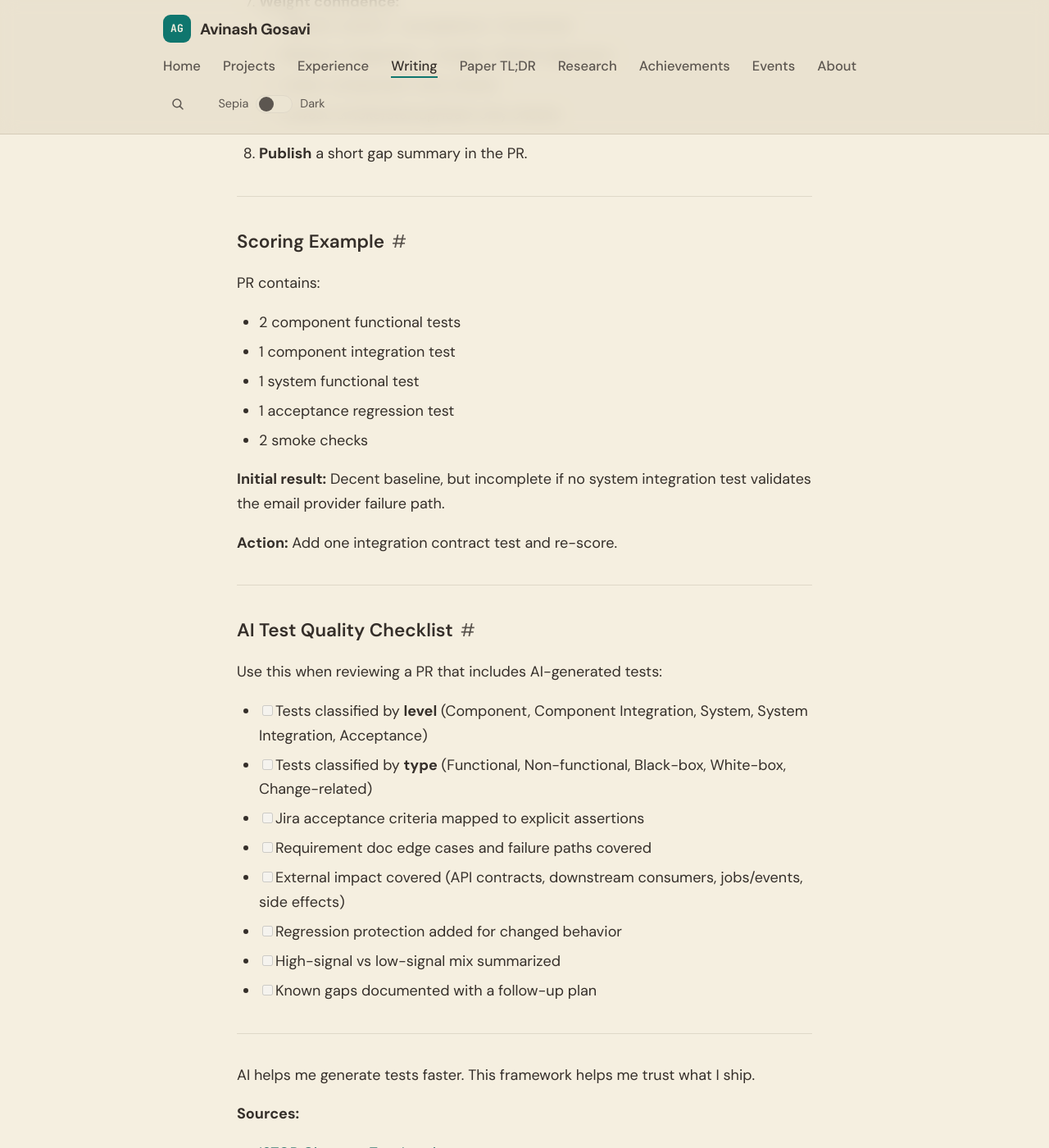
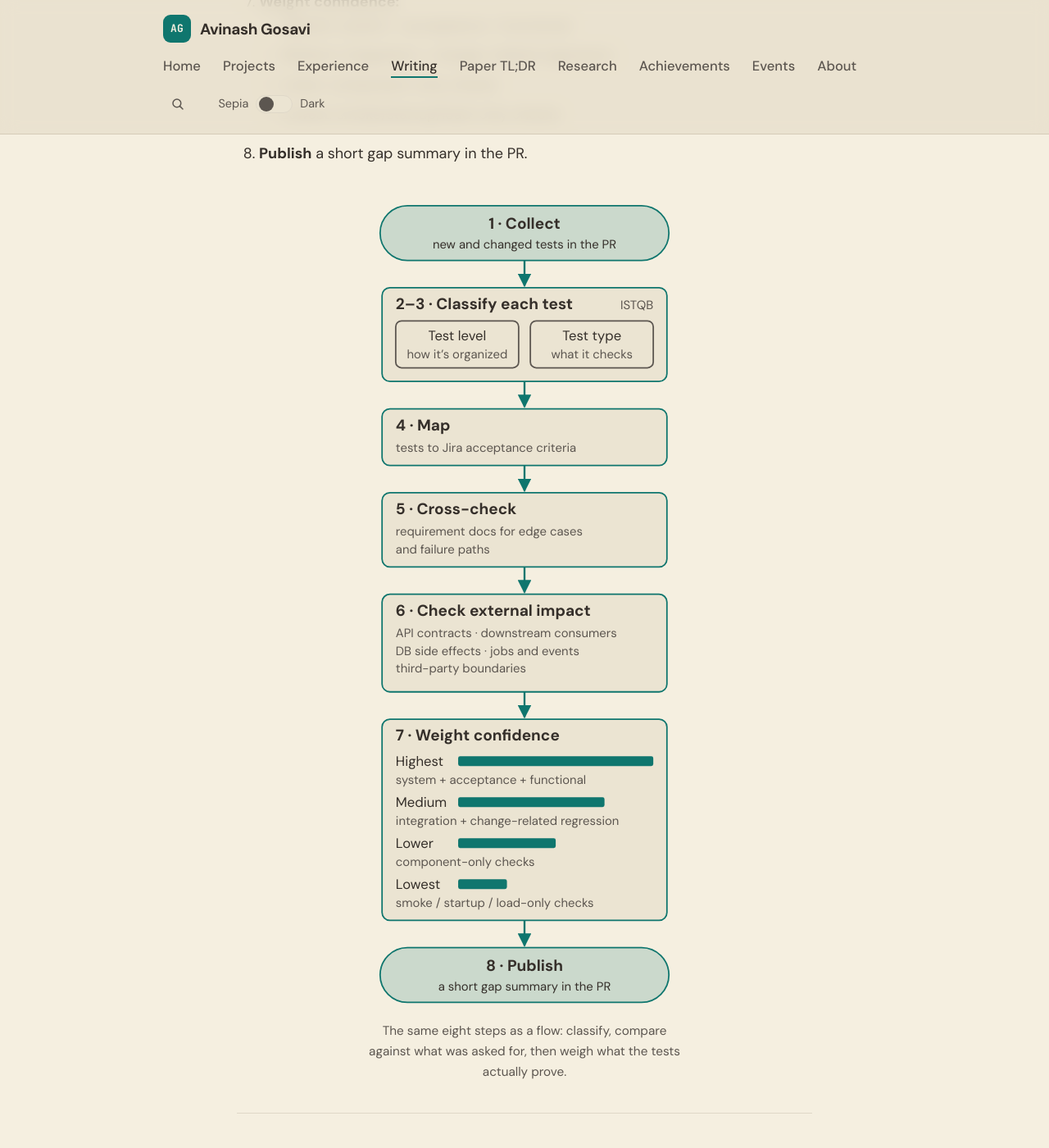
Before and after one commit to aag1091-alt/avinashgosavi.com, a Jekyll site: the page built from _posts/2026-02-28-reviewing-ai-generated-tests-istqb-framework.md, in a window 1280 px wide and 1400 px high, scrolled down 2893 px. Shown: the whole window at 82% size. Built offline with Jekyll 4.4.1, drawn with Linux system fonts in a browser that asks for light colours.

Commit message:
Design: eight-step review flow diagram on the AI-generated tests post
Co-Authored-By: Claude <noreply@anthropic.com>

```diff
--- a/_data/changelog.yml
+++ b/_data/changelog.yml
@@ -1,5 +1,9 @@
 # Public changelog shown on /changelog and (latest 3) on the homepage.
 # Newest first. desk: Writing | Design | Engineering
+- date: 2026-10-25
+  desk: Design
+  text: The post on reviewing AI-generated tests now has a diagram of its eight-step review, from collecting the tests to weighting confidence and posting a gap summary.
+  link: /post/reviewing-ai-generated-tests-istqb-framework/
 - date: 2026-10-25
   desk: Engineering
   text: Posts that were revised a week or more after publishing now show an "Updated" date next to the original one.
--- /dev/null
+++ b/_includes/diagrams/ai-test-review-flow.html
@@ -0,0 +1,66 @@
+<figure class="diagram">
+<svg viewBox="0 0 336 836" role="img" aria-labelledby="aitest-dg-title aitest-dg-desc" xmlns="http://www.w3.org/2000/svg">
+  <title id="aitest-dg-title">The eight-step review of AI-generated tests in a pull request</title>
+  <desc id="aitest-dg-desc">Step 1: collect all new and changed tests in the PR. Steps 2 and 3: classify each test by ISTQB test level, a group of activities organized and managed together, and by ISTQB test type, a group of activities aimed at specific characteristics. Step 4: map the tests to Jira acceptance criteria. Step 5: cross-check requirement docs for edge cases and failure paths. Step 6: check external impact coverage: API contracts, downstream consumers, DB side effects, jobs and events, and third-party boundaries. Step 7: weight confidence. Highest for system, acceptance and functional tests; medium for integration and change-related regression; lower for component-only checks; lowest for smoke, startup or load-only checks. Step 8: publish a short gap summary in the PR.</desc>
+  <defs>
+    <marker id="aitest-dg-arrow" viewBox="0 0 10 10" refX="9" refY="5" markerWidth="7" markerHeight="7" orient="auto-start-reverse">
+      <path class="dg-head" d="M0 0 L10 5 L0 10 z"/>
+    </marker>
+  </defs>
+
+  <rect class="dg-pill" x="20" y="10" width="296" height="56" rx="28"/>
+  <text class="dg-strong" x="168" y="34" text-anchor="middle">1 · Collect</text>
+  <text class="dg-note dg-ink" x="168" y="54" text-anchor="middle">new and changed tests in the PR</text>
+  <line class="dg-line" x1="168" y1="66" x2="168" y2="92" marker-end="url(#aitest-dg-arrow)"/>
+
+  <rect class="dg-box" x="22" y="94" width="292" height="96" rx="8"/>
+  <text class="dg-strong" x="36" y="116">2–3 · Classify each test</text>
+  <text class="dg-note" x="300" y="116" text-anchor="end">ISTQB</text>
+  <rect class="dg-node" x="36" y="128" width="126" height="48" rx="6"/>
+  <text class="dg-body" x="99" y="148" text-anchor="middle">Test level</text>
+  <text class="dg-note" x="99" y="166" text-anchor="middle">how it’s organized</text>
+  <rect class="dg-node" x="174" y="128" width="126" height="48" rx="6"/>
+  <text class="dg-body" x="237" y="148" text-anchor="middle">Test type</text>
+  <text class="dg-note" x="237" y="166" text-anchor="middle">what it checks</text>
+  <line class="dg-line" x1="168" y1="190" x2="168" y2="216" marker-end="url(#aitest-dg-arrow)"/>
+
+  <rect class="dg-box" x="22" y="218" width="292" height="58" rx="8"/>
+  <text class="dg-strong" x="36" y="240">4 · Map</text>
+  <text class="dg-note" x="36" y="262">tests to Jira acceptance criteria</text>
+  <line class="dg-line" x1="168" y1="276" x2="168" y2="302" marker-end="url(#aitest-dg-arrow)"/>
+
+  <rect class="dg-box" x="22" y="304" width="292" height="76" rx="8"/>
+  <text class="dg-strong" x="36" y="326">5 · Cross-check</text>
+  <text class="dg-note" x="36" y="348">requirement docs for edge cases</text>
+  <text class="dg-note" x="36" y="366">and failure paths</text>
+  <line class="dg-line" x1="168" y1="380" x2="168" y2="406" marker-end="url(#aitest-dg-arrow)"/>
+
+  <rect class="dg-box" x="22" y="408" width="292" height="100" rx="8"/>
+  <text class="dg-strong" x="36" y="430">6 · Check external impact</text>
+  <text class="dg-note" x="36" y="452">API contracts · downstream consumers</text>
+  <text class="dg-note" x="36" y="470">DB side effects · jobs and events</text>
+  <text class="dg-note" x="36" y="488">third-party boundaries</text>
+  <line class="dg-line" x1="168" y1="508" x2="168" y2="534" marker-end="url(#aitest-dg-arrow)"/>
+
+  <rect class="dg-box" x="22" y="536" width="292" height="206" rx="8"/>
+  <text class="dg-strong" x="36" y="558">7 · Weight confidence</text>
+  <text class="dg-body" x="36" y="584">Highest</text>
+  <rect class="dg-bar" x="100" y="574" width="200" height="10" rx="2"/>
+  <text class="dg-note" x="36" y="602">system + acceptance + functional</text>
+  <text class="dg-body" x="36" y="626">Medium</text>
+  <rect class="dg-bar" x="100" y="616" width="150" height="10" rx="2"/>
+  <text class="dg-note" x="36" y="644">integration + change-related regression</text>
+  <text class="dg-body" x="36" y="668">Lower</text>
+  <rect class="dg-bar" x="100" y="658" width="100" height="10" rx="2"/>
+  <text class="dg-note" x="36" y="686">component-only checks</text>
+  <text class="dg-body" x="36" y="710">Lowest</text>
+  <rect class="dg-bar" x="100" y="700" width="50" height="10" rx="2"/>
+  <text class="dg-note" x="36" y="728">smoke / startup / load-only checks</text>
+  <line class="dg-line" x1="168" y1="742" x2="168" y2="768" marker-end="url(#aitest-dg-arrow)"/>
+
+  <rect class="dg-pill" x="20" y="770" width="296" height="56" rx="28"/>
+  <text class="dg-strong" x="168" y="794" text-anchor="middle">8 · Publish</text>
+  <text class="dg-note dg-ink" x="168" y="814" text-anchor="middle">a short gap summary in the PR</text>
+</svg>
+<figcaption>The same eight steps as a flow: classify, compare against what was asked for, then weigh what the tests actually prove.</figcaption>
+</figure>
--- a/_posts/2026-02-28-reviewing-ai-generated-tests-istqb-framework.md
+++ b/_posts/2026-02-28-reviewing-ai-generated-tests-istqb-framework.md
@@ -97,6 +97,8 @@ When I review a PR with AI-generated tests, I run through this sequence:
    - *Lowest:* smoke/startup/load-only checks
 8. **Publish** a short gap summary in the PR.
 
+{% include diagrams/ai-test-review-flow.html %}
+
 ---
 
 ## Scoring Example
```
